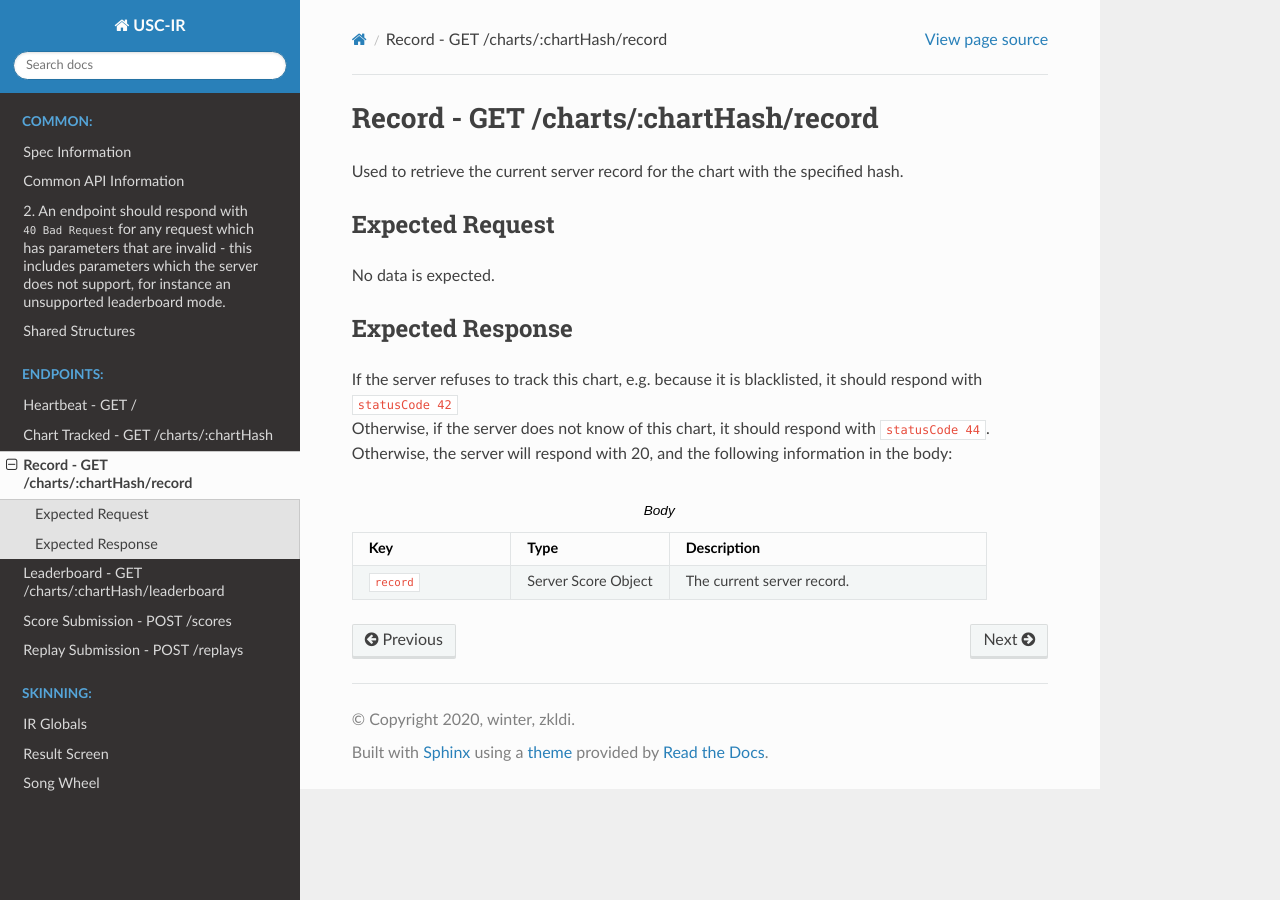
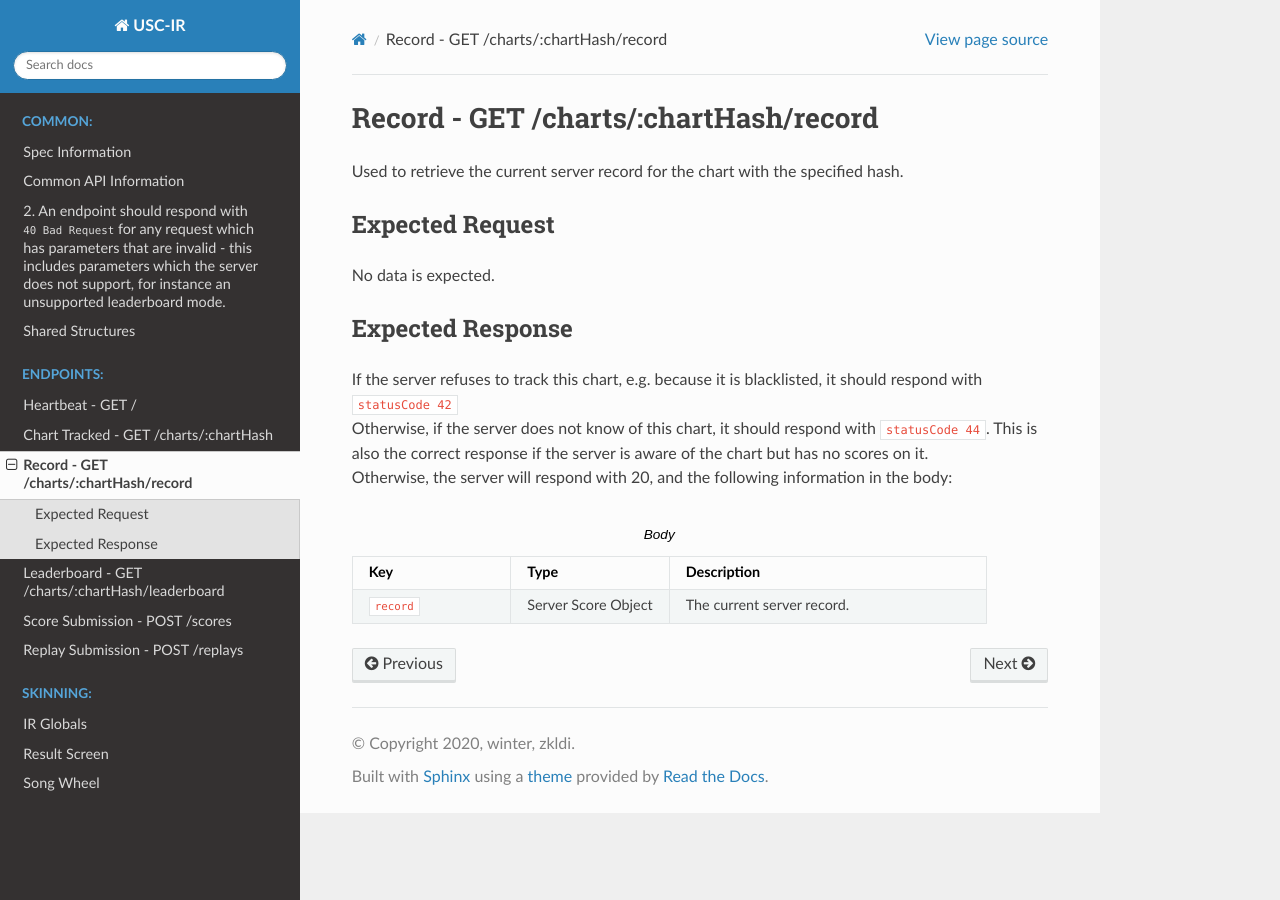
Before and after one commit to zkldi/uscir-spec, a Sphinx documentation site: the page built from source/endpoints/record.rst, in a window 1280 px wide. Built offline with Sphinx 7.4.7 and the Read the Docs theme 2.0.0, drawn with Linux system fonts in a browser that asks for light colours.

Commit message:
Make explicit the expectation that record returns 44 if no record exists
Resolves #1

```diff
--- a/source/endpoints/record.rst
+++ b/source/endpoints/record.rst
@@ -14,7 +14,7 @@ Expected Response
 #################
 
 | If the server refuses to track this chart, e.g. because it is blacklisted, it should respond with ``statusCode 42``
-| Otherwise, if the server does not know of this chart, it should respond with ``statusCode 44``.
+| Otherwise, if the server does not know of this chart, it should respond with ``statusCode 44``. This is also the correct response if the server is aware of the chart but has no scores on it.
 | Otherwise, the server will respond with 20, and the following information in the body:
 
 .. list-table:: Body
```
